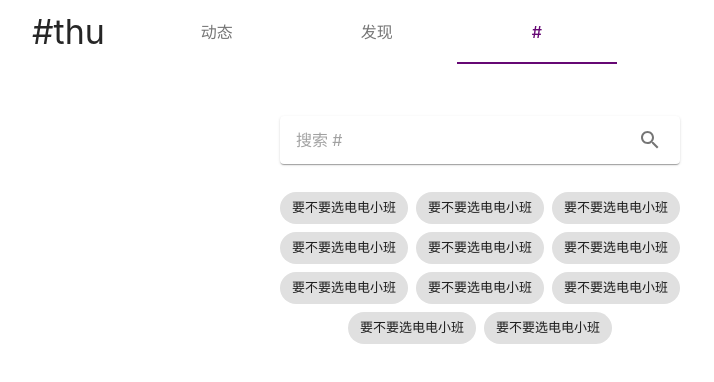
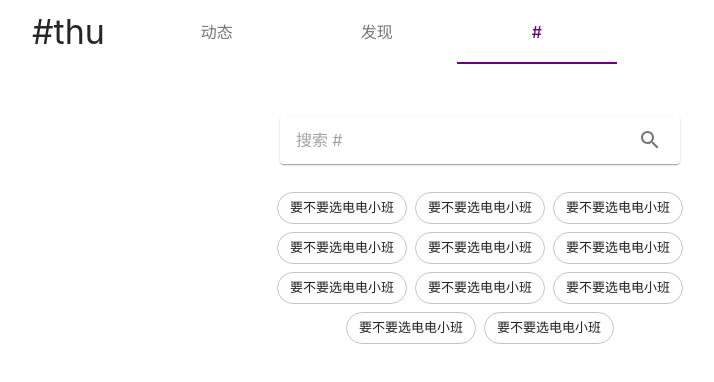
Before and after one commit to robertying/hashtag-thu-web, a React (Create React App) app: page /hashtags in a window 1280 px wide. Shown: the top 382 px of the page, without its empty margins (160-874 px from the left). Built offline with nearby package versions, Linux system fonts and the light colour scheme; the HTML template or start-up script is replaced by a standard one.

Commit message:
Change Chip variant

```diff
--- a/src/pages/HashtagIndexPage.tsx
+++ b/src/pages/HashtagIndexPage.tsx
@@ -43,7 +43,7 @@ const HashtagIndexPage: React.FC<HashtagIndexPageProps> = props => {
         <SearchBar className={classes.searchBar} />
         <div className={classes.hFlex} style={{ width: "50%", margin: 24 }}>
           {[1, 2, 3, 4, 5, 6, 7, 8, 9, 10, 11].map(i => (
-            <Chip key={i} label="要不要选电电小班" />
+            <Chip key={i} variant="outlined" label="要不要选电电小班" />
           ))}
         </div>
       </Container>
```
